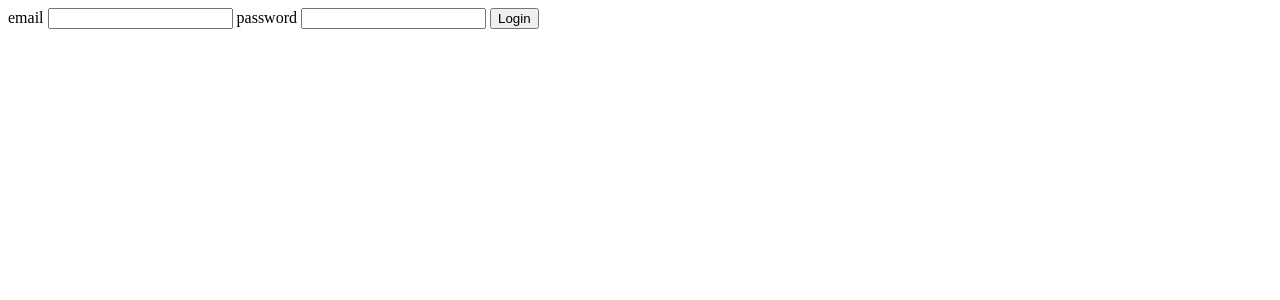
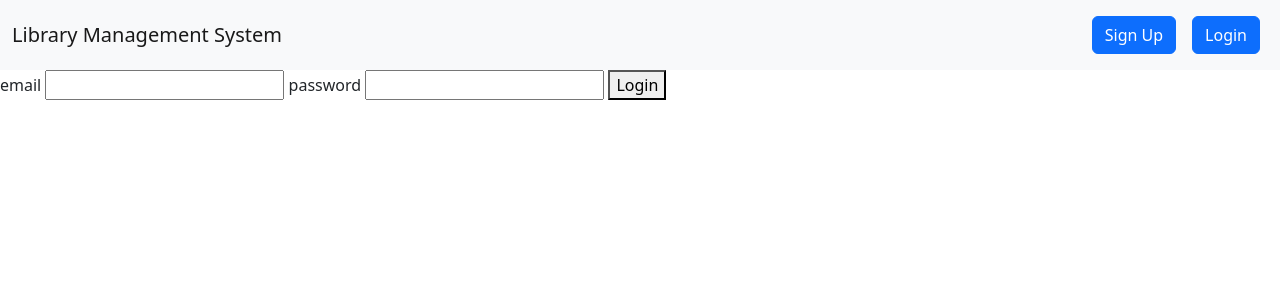
Before and after one commit to ultra-hash/LMS, a Django app: page /login/ in a window 1280 px wide. Shown: the top 300 px of the page. Run offline with Django 4.2, Linux system fonts and the light colour scheme.

Commit message:
added bootstrap 5 to base.html in static dir

```diff
--- a/static/templates/base.html
+++ b/static/templates/base.html
@@ -4,20 +4,53 @@
     <meta charset="UTF-8">
     <meta http-equiv="X-UA-Compatible" content="IE=edge">
     <meta name="viewport" content="width=device-width, initial-scale=1.0">
+    <!-- CSS only -->
+    <link href="https://cdn.jsdelivr.net/npm/bootstrap@5.2.1/dist/css/bootstrap.min.css" rel="stylesheet" integrity="sha384-iYQeCzEYFbKjA/T2uDLTpkwGzCiq6soy8tYaI1GyVh/UjpbCx/TYkiZhlZB6+fzT" crossorigin="anonymous">
     {% block title %} {% endblock %}
 </head>
 <body>
 
+    <nav class="navbar bg-light">
+        <div class="container-fluid">
+          <a class="navbar-brand" href="{% url 'books.list' %}">Library Management System</a>
+          <div class="d-flex flex-row-reverse">
 
-    {% if messages %}
-    {% for message in messages %}
-    {{message}}
-    {% endfor %}
-    {% endif %}
+            {% if login %}
+            <div class="p-2"><a class="btn btn-primary" href="{% url 'books.create' %}">Create</a></div>
+            <div class="p-2"><a class="btn btn-primary" href="{% url 'logout' %}">Logout</a></div>
+            {% else %}
+                <div class="p-2"><a class="btn btn-primary" href="{% url 'login.login' %}">Login</a></div>
+                <div class="p-2"><a class="btn btn-primary" href="{% url 'login.register' %}">Sign Up</a></div>
+            {% endif %}
+          </div>
+        </div>
+      </nav>
+
+
+    <div>
+
+        {% if messages %}
+        {% for message in messages %}
+
+        <div class="alert alert-{{message.tags}} alert-dismissible fade show" role="alert">
+            <strong>{{message}}</strong>
+            <button type="button" class="btn-close" data-bs-dismiss="alert" aria-label="Close"></button>
+        </div>
+
+        {% endfor %}
+        {% endif %}
+
+    </div>
 
 
     {% block content %}
+
+
+
     {% endblock %}
 
+
+    <!-- JavaScript Bundle with Popper -->
+    <script src="https://cdn.jsdelivr.net/npm/bootstrap@5.2.1/dist/js/bootstrap.bundle.min.js" integrity="sha384-u1OknCvxWvY5kfmNBILK2hRnQC3Pr17a+RTT6rIHI7NnikvbZlHgTPOOmMi466C8" crossorigin="anonymous"></script>
 </body>
 </html>
```
